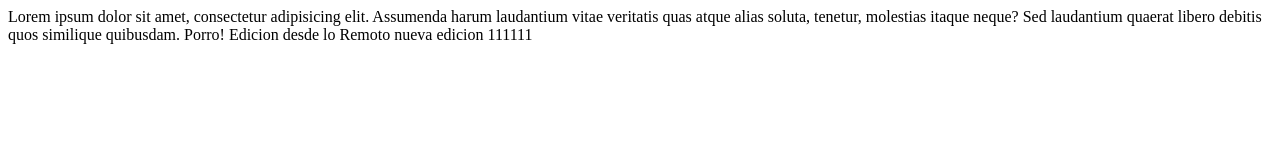
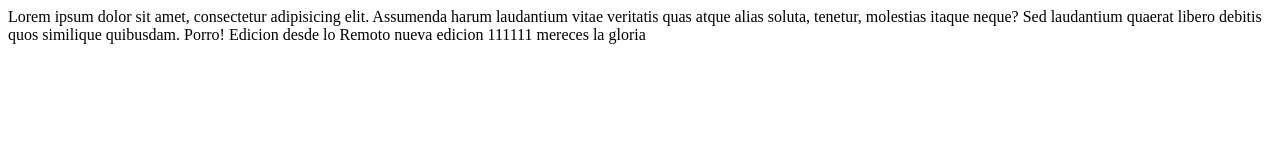
Before and after one commit to MelissaIsabelR/prueba3, a plain HTML site: page pagina3.html in a window 1280 px wide. Drawn offline with Linux system fonts and the light colour scheme.

Commit message:
commit linea 12 Ramadificil

```diff
--- a/pagina3.html
+++ b/pagina3.html
@@ -9,6 +9,6 @@
     Lorem ipsum dolor sit amet, consectetur adipisicing elit. Assumenda harum laudantium vitae veritatis quas atque alias soluta, tenetur, molestias itaque neque? Sed laudantium quaerat libero debitis quos similique quibusdam. Porro!
     Edicion desde lo Remoto
     nueva edicion
-    111111
+    111111 mereces la gloria
 </body>
 </html>
```
